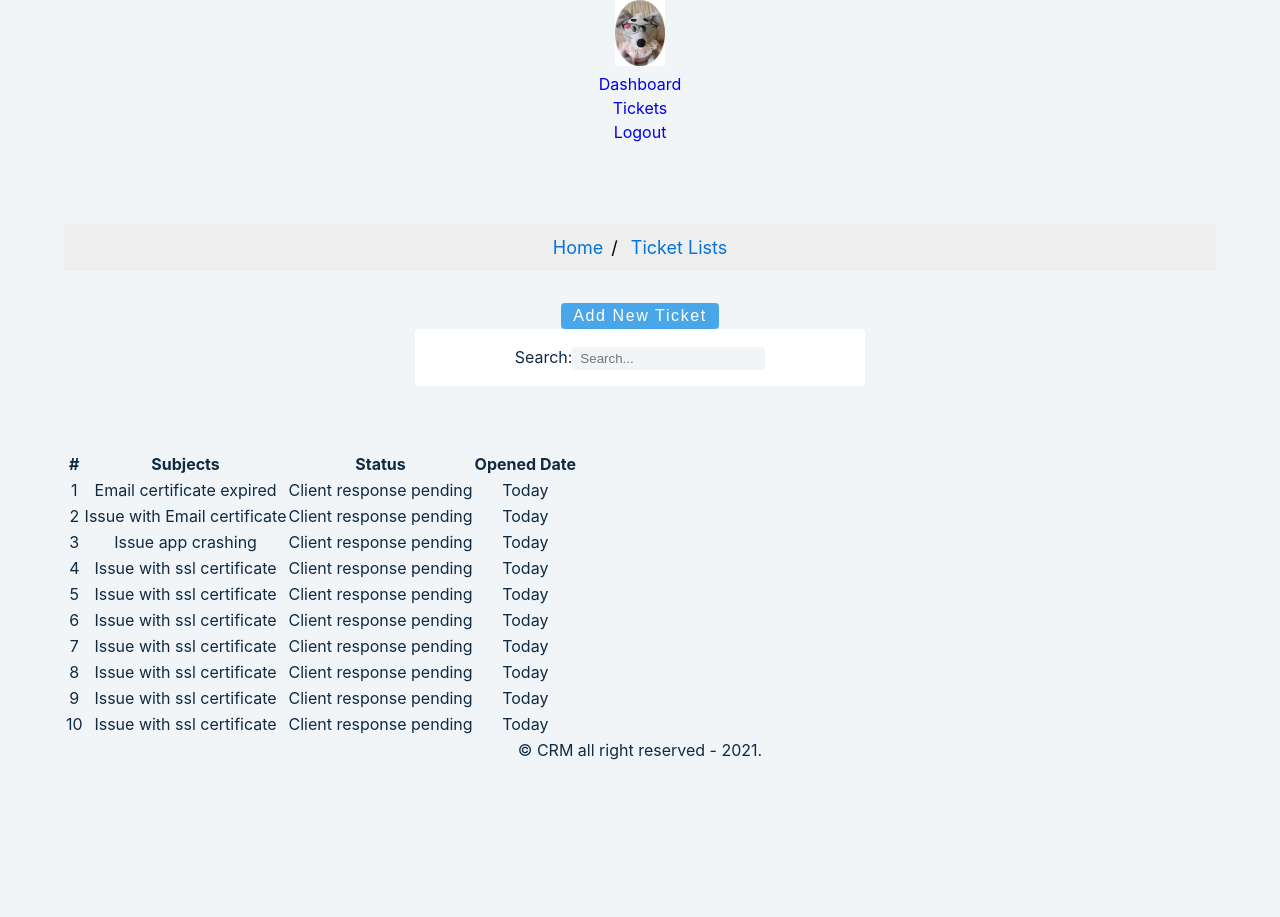
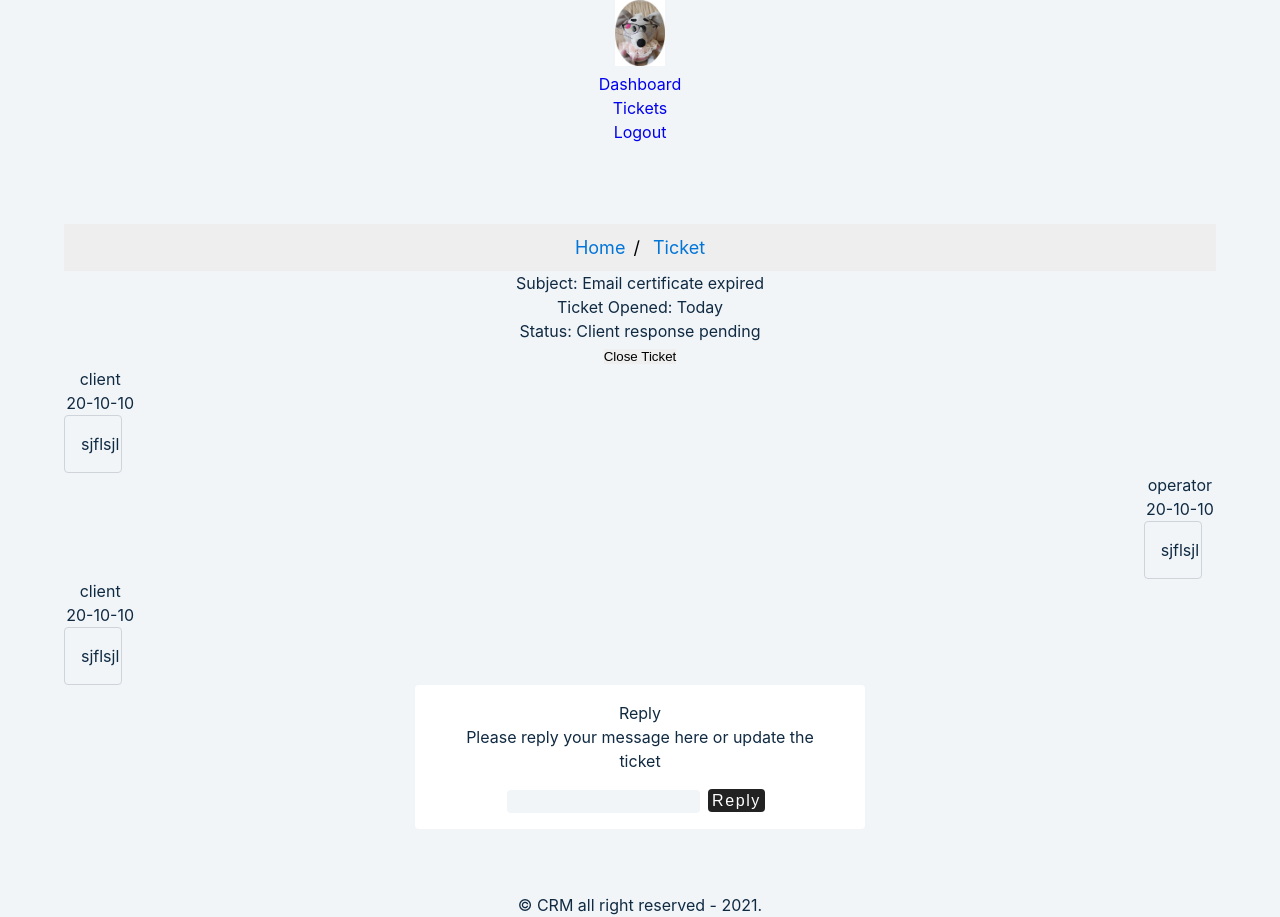
Before and after one commit to tsvGithub/MERN_CRM_Ticket_System, a React (Create React App) app in the folder client/: page / in a window 1280 px wide. Before the commit the page ends 800 px from the top, so only its background shows below. Built offline with nearby package versions, Linux system fonts and the light colour scheme.

Commit message:
ticket landing page added

```diff
--- a/client/src/App.js
+++ b/client/src/App.js
@@ -5,6 +5,7 @@ import Dashboard from "./pages/dashboard/Dashboard.page";
 import Entry from "./pages/entry/Entry.page";
 import AddTicket from "./pages/new-ticket/AddTicket.page";
 import TicketLists from "./pages/ticket-list/TicketLists.page";
+import Ticket from "./pages/ticket/Ticket.page";
 
 function App() {
   return (
@@ -13,7 +14,8 @@ function App() {
       <DefaultLayout>
         {/* <Dashboard /> */}
         {/* <AddTicket /> */}
-        <TicketLists />
+        {/* <TicketLists /> */}
+        <Ticket />
       </DefaultLayout>
     </div>
   );
--- a/client/src/assets/data/dummy-tickets.json
+++ b/client/src/assets/data/dummy-tickets.json
@@ -3,7 +3,24 @@
     "id": 1,
     "subject": "Email certificate expired",
     "status": "Client response pending",
-    "addedAt": "Today"
+    "addedAt": "Today",
+    "history": [
+      {
+        "date": "20-10-10",
+        "message": "sjflsjl",
+        "messageBy": "client"
+      },
+      {
+        "date": "20-10-10",
+        "message": "sjflsjl",
+        "messageBy": "operator"
+      },
+      {
+        "date": "20-10-10",
+        "message": "sjflsjl",
+        "messageBy": "client"
+      }
+    ]
   },
   {
     "id": 2,
--- /dev/null
+++ b/client/src/components/message-history/MessageHistory.component.js
@@ -0,0 +1,23 @@
+import React from "react";
+import PropTypes from "prop-types";
+
+const MessageHistory = ({ msg }) => {
+  if (!msg) return null;
+  console.log(msg);
+
+  return msg.map((row, i) => (
+    <div key={i} className="message-history">
+      <div className="send">
+        <div className="sender">{row.messageBy}</div>
+        <div className="date">{row.date}</div>
+        <div className="message">{row.message}</div>
+      </div>
+    </div>
+  ));
+};
+
+MessageHistory.PropTypes = {
+  msg: PropTypes.array.isRequired,
+};
+
+export default MessageHistory;
--- /dev/null
+++ b/client/src/components/update-ticket/UpdateTicket.component.js
@@ -0,0 +1,22 @@
+import React from "react";
+import PropTypes from "prop-types";
+const UpdateTicket = ({ msg, handleChange, handleSubmit }) => {
+  return (
+    <form action="" className="form" onSubmit={handleSubmit}>
+      <label htmlFor="detail">Reply</label>
+      <div className="">Please reply your message here or update the ticket</div>
+      <input type="textarea" name="detail" value={msg} onChange={handleChange} rows="5" />
+      <button className="btn" type="submit">
+        Reply
+      </button>
+    </form>
+  );
+};
+
+UpdateTicket.propTypes = {
+  handleChange: PropTypes.func.isRequired,
+  handleSubmit: PropTypes.func.isRequired,
+  msg: PropTypes.string.isRequired,
+};
+
+export default UpdateTicket;
--- a/client/src/index.css
+++ b/client/src/index.css
@@ -369,3 +369,22 @@ ul.breadcrumb li a:hover {
 .logo {
   width: 50px;
 }
+
+.message-history {
+  display: flex;
+  flex-direction: row;
+  justify-content: space-between;
+}
+
+.message-history:nth-child(even) {
+  display: flex;
+  flex-direction: row-reverse;
+  justify-content: space-between;
+}
+
+.message {
+  padding: 1rem;
+  width: 80%;
+  border: 1px solid #ced4da;
+  border-radius: 0.25rem;
+}
--- /dev/null
+++ b/client/src/pages/ticket/Ticket.page.js
@@ -0,0 +1,40 @@
+import React, { useState, useEffect } from "react";
+import tickets from "../../assets/data/dummy-tickets.json";
+import Breadcrumb from "../../components/breadcrumb/Breadcrumb.component";
+import MessageHistory from "../../components/message-history/MessageHistory.component";
+import UpdateTicket from "../../components/update-ticket/UpdateTicket.component";
+
+const ticket = tickets[0];
+
+const Ticket = () => {
+  //state:
+  const [message, setMessage] = useState("");
+  //refresh page
+  useEffect(() => {}, [message]);
+  //-------------------
+  const handleChange = (e) => {
+    setMessage(e.target.value);
+  };
+
+  const handleSubmit = () => {
+    alert("Form submitted!");
+  };
+
+  return (
+    <div className="container">
+      <Breadcrumb page="Ticket" />
+      <div className="wrapper">
+        <div className="subject">Subject: {ticket.subject}</div>
+        <div className="date">Ticket Opened: {ticket.addedAt}</div>
+        <div className="status">Status: {ticket.status}</div>
+
+        <button>Close Ticket</button>
+      </div>
+
+      <MessageHistory msg={ticket.history} />
+      <UpdateTicket msg={message} handleChange={handleChange} handleSubmit={handleSubmit} />
+    </div>
+  );
+};
+
+export default Ticket;
```
